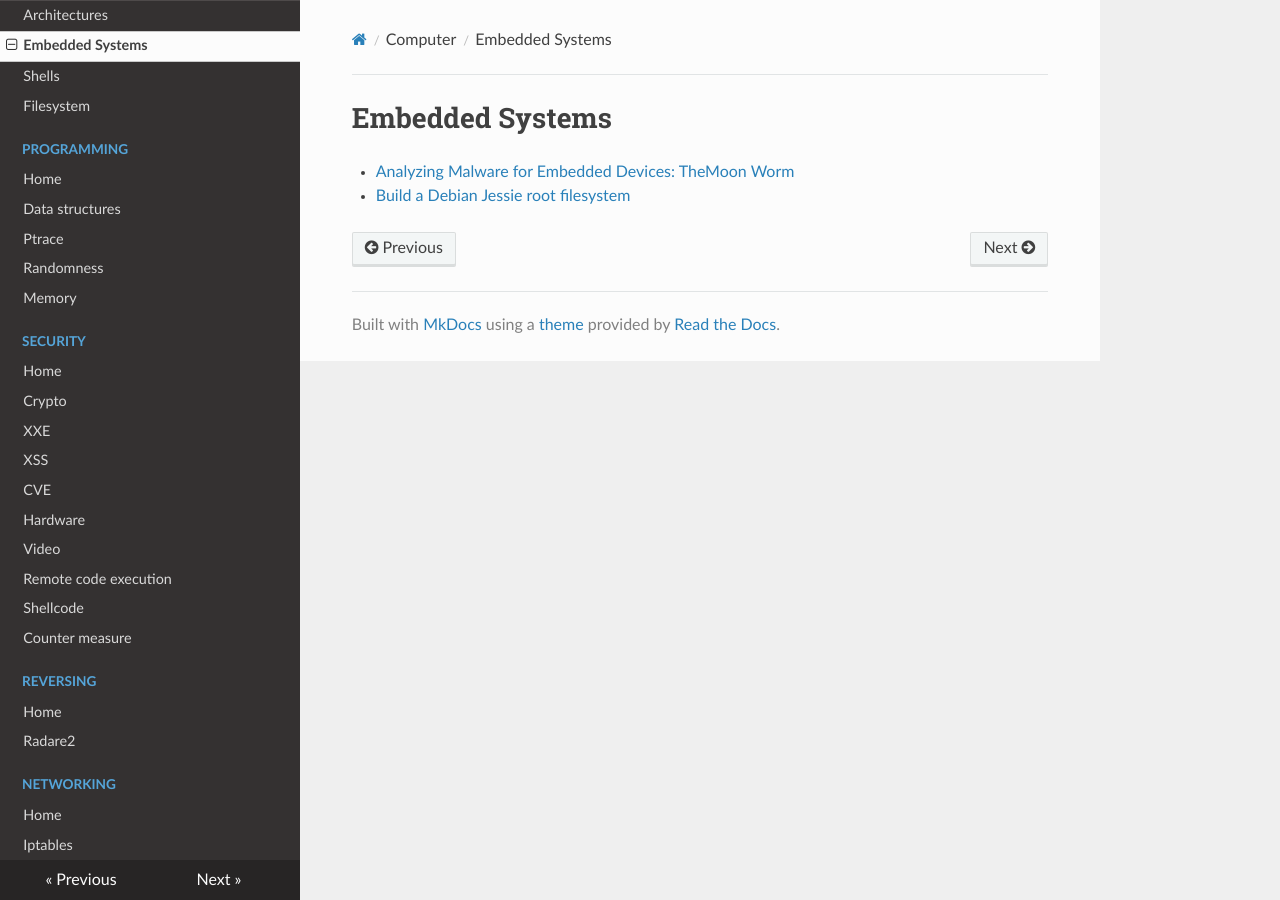
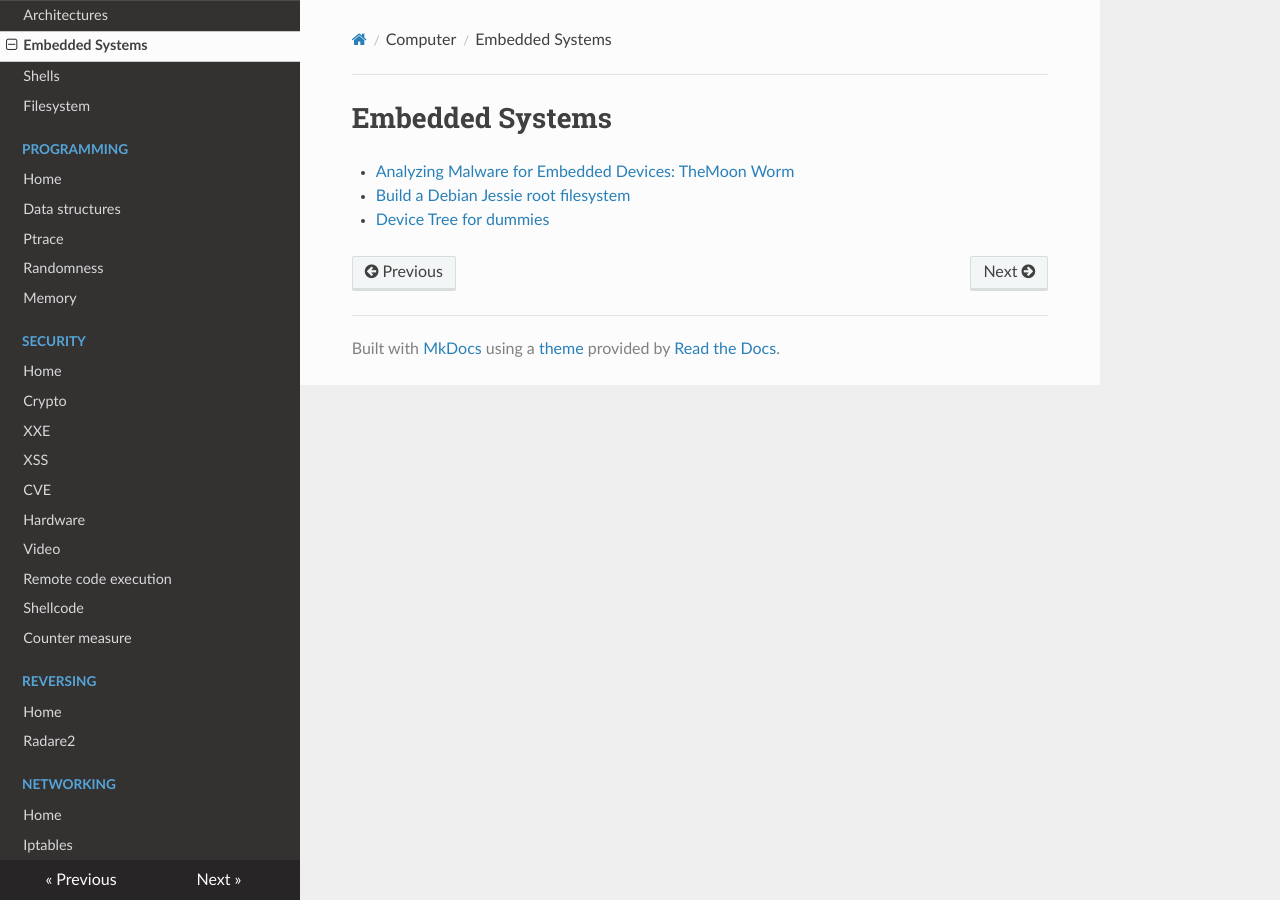
Before and after one commit to gipi/low-level, an MkDocs documentation site: the page built from docs/embedded.md, in a window 1280 px wide. Built offline with MkDocs 1.6.1, drawn with Linux system fonts in a browser that asks for light colours; nearby versions of some CDN libraries; old or Windows-style settings are respelled for this version of MkDocs.

Commit message:
Add link.

```diff
--- a/docs/embedded.md
+++ b/docs/embedded.md
@@ -2,3 +2,4 @@
 
  - [Analyzing Malware for Embedded Devices: TheMoon Worm](https://w00tsec.blogspot.it/2014/02/analyzing-malware-for-embedded-devices.html)
  - [Build a Debian Jessie root filesystem](http://www.acmesystems.it/debian_jessie)
+ - [Device Tree for dummies](http://free-electrons.com/pub/conferences/2013/elce/petazzoni-device-tree-dummies/petazzoni-device-tree-dummies.pdf)
```
